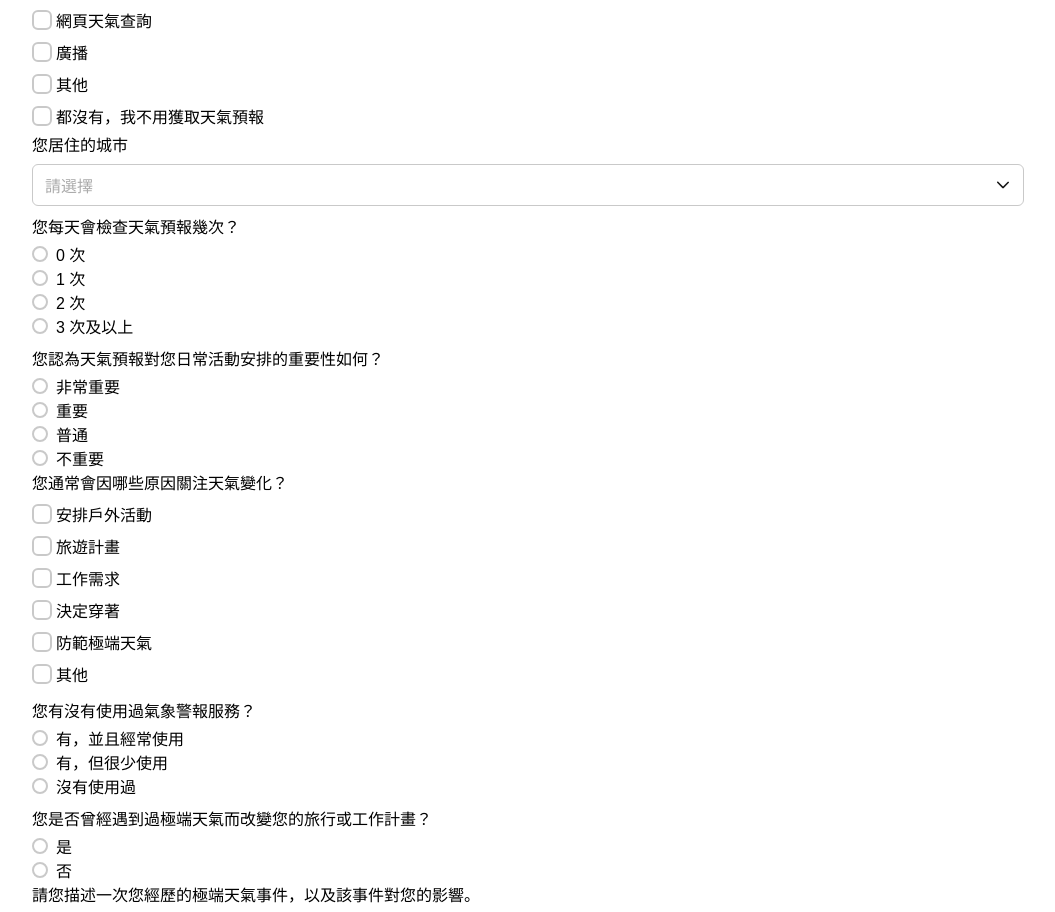
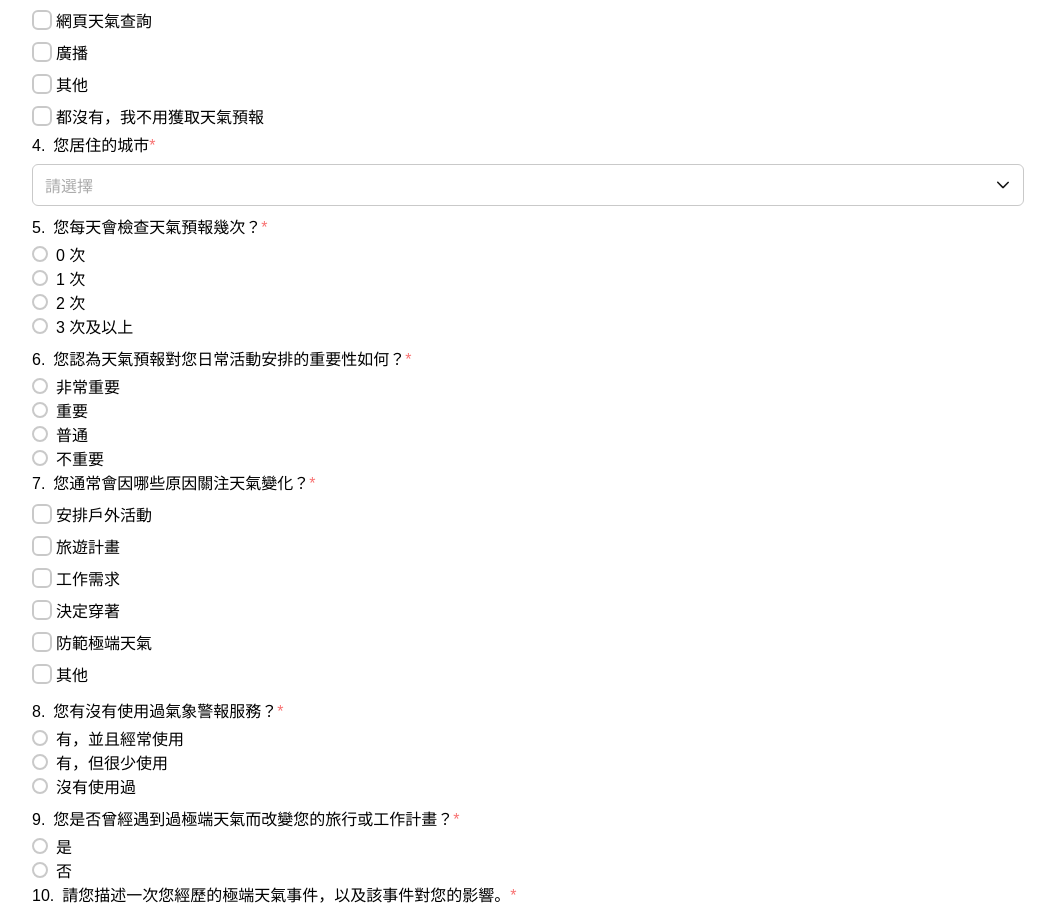
Before and after one commit to eee317/my-weather, a Vue app: page /#/questionnaire in a window 1280 px wide. Shown: the part 990-1902 px from the top of the page, without its empty margins (112-1167 px from the left). Built offline with nearby package versions, Linux system fonts and the light colour scheme; a web font is replaced by a local one.

Commit message:
增加題目序號、必填狀態

```diff
--- a/src/components/FormComp/Checkbox_Other.vue
+++ b/src/components/FormComp/Checkbox_Other.vue
@@ -20,6 +20,14 @@ const props = defineProps({
   invalid:{
     type:Boolean,
     required: true,
+  },
+  required:{
+    type:Boolean,
+    required: true
+  },
+  index:{
+    type: Number,
+    required:true
   },
   otherQuestion: {
     type: String,
@@ -68,8 +76,8 @@ watch(
 </script>
 <template>
   <div>
-    <p class="mb-1 mt-0">{{ question }}</p>
-    <p v-if="invalidText" class="text-red-400 mt-0 mb-2">{{ invalidText }}</p>
+    <p class="mb-1 mt-0"><span class="pr-2 py-2">{{ index }}.</span>{{ question }}<span v-if="required" class="text-red-400">*</span></p>
+    <p v-if="invalidText && invalid" class="text-red-400 mt-0 mb-2">{{ invalidText }}</p>
     <div
       v-for="category in categories"
       :key="category.key + questionId"
--- a/src/components/FormComp/DropdownDef.vue
+++ b/src/components/FormComp/DropdownDef.vue
@@ -12,6 +12,14 @@
   invalid:{
     type:Boolean,
     required: true
+  },
+  required:{
+    type:Boolean,
+    required: true
+  },
+  index:{
+    type: Number,
+    required:true
   },
   placeholder:{
     type: String,
@@ -33,8 +41,8 @@ watch(()=> model.value, ( newValue ) => {
 </script>
 <template>
   <div>
-    <p class="mb-2 mt-0">{{ question }}</p>
-    <p v-if="invalidText" class="text-red-400 mt-0 mb-2">{{ invalidText }}</p>
+    <p class="mb-2 mt-0"><span class="pr-2 py-2">{{ index }}.</span>{{ question }}<span v-if="required" class="text-red-400">*</span></p>
+    <p v-if="invalidText && invalid" class="text-red-400 mt-0 mb-2">{{ invalidText }}</p>
       <Dropdown
         v-model="model"
         :options="categories"
--- a/src/components/FormComp/QuestionForm.vue
+++ b/src/components/FormComp/QuestionForm.vue
@@ -18,6 +18,7 @@ import TextareaDef from "@/components/FormComp/TextareaDef.vue";
 import DropdownDef from "./DropdownDef.vue";
 import { radioBtnDef, checkboxOther } from '@/utils/validateUtils';
 
+
 const emit = defineEmits(['onSent']);
 const model = defineModel("model");
 const querstionData = ref([
@@ -26,7 +27,7 @@ const querstionData = ref([
     key: "Gender",
     value: model.value.Gender,
     invalid: false,
-    required: false,
+    required: true,
     maxLenth: null, //number表示有限制字數、null表示沒有限制字數
     invalidText: "",
     options: qaGrnder.options,
@@ -39,7 +40,7 @@ const querstionData = ref([
     key: "Age",
     value: model.value.Age,
     invalid: false,
-    required: false,
+    required: true,
     maxLenth: null, //number表示有限制字數、null表示沒有限制字數
     invalidText: "",
     options: qaAge.options,
@@ -54,7 +55,7 @@ const querstionData = ref([
     key: "GetInf",
     value: model.value.GetInf,
     invalid: false,
-    required: false,
+    required: true,
     maxLenth: null, //number表示有限制字數、null表示沒有限制字數
     invalidText: "",
     options: qaGetInf.options,
@@ -67,7 +68,7 @@ const querstionData = ref([
     key: "City",
     value: model.value.City,
     invalid: false,
-    required: false,
+    required: true,
     maxLenth: null, //number表示有限制字數、null表示沒有限制字數
     invalidText: "",
     options: qaCity.options,
@@ -81,7 +82,7 @@ const querstionData = ref([
     key: "CheckTimes",
     value: model.value.CheckTimes,
     invalid: false,
-    required: false,
+    required: true,
     maxLenth: null, //number表示有限制字數、null表示沒有限制字數
     invalidText: "",
     options: qaCheckTimes.options,
@@ -94,7 +95,7 @@ const querstionData = ref([
     key: "Important",
     value: model.value.Important,
     invalid: false,
-    required: false,
+    required: true,
     maxLenth: null, //number表示有限制字數、null表示沒有限制字數
     invalidText: "",
     options: qaImportant.options,
@@ -110,7 +111,7 @@ const querstionData = ref([
     key: "Reason",
     value: model.value.Reason,
     invalid: false,
-    required: false,
+    required: true,
     maxLenth: null, //number表示有限制字數、null表示沒有限制字數
     invalidText: "",
     options: qaReason.options,
@@ -123,7 +124,7 @@ const querstionData = ref([
     key: "UseService",
     value: model.value.UseService,
     invalid: false,
-    required: false,
+    required: true,
     maxLenth: null, //number表示有限制字數、null表示沒有限制字數
     invalidText: "",
     options: qaUseService.options,
@@ -136,7 +137,7 @@ const querstionData = ref([
     key: "YorN",
     value: model.value.YorN,
     invalid: false,
-    required: false,
+    required: true,
     maxLenth: null, //number表示有限制字數、null表示沒有限制字數
     invalidText: "",
     options: qaYorN.options,
@@ -149,7 +150,7 @@ const querstionData = ref([
     key: "Describe",
     value: model.value.Describe,
     invalid: false,
-    required: false,
+    required: true,
     maxLenth: null, //number表示有限制字數、null表示沒有限制字數
     invalidText: "",
     options: qaDescribe.options,
@@ -188,7 +189,7 @@ watch(()=> model.value.onSend, (newValue) => {
 
 </script>
 <template>
-  <div v-for="topic in querstionData">
+  <div v-for="(topic, idx) in querstionData">
     <QuestionRadio
       v-if="topic.type === 'Radio'"
       v-model:selectedCategory="model[topic.key]"
@@ -198,6 +199,8 @@ watch(()=> model.value.onSend, (newValue) => {
       :invalid="topic.invalid"
       :questionId="topic.questionId"
       :invalidText="topic.invalidText"
+      :required="topic.required"
+      :index="idx + 1"
     ></QuestionRadio>
     <CheckBox_Other
       v-if="topic.type === 'CheckboxOther'"
@@ -210,6 +213,8 @@ watch(()=> model.value.onSend, (newValue) => {
       :questionId="topic.questionId"
       :otherQuestion="topic.otherQuestion"
       :invalidText="topic.invalidText"
+      :required="topic.required"
+      :index="idx + 1"
     ></CheckBox_Other>
     <DropdownDef
       v-if="topic.type === 'Dropdown'"
@@ -220,6 +225,8 @@ watch(()=> model.value.onSend, (newValue) => {
       :categories="topic.options"
       :invalid="topic.invalid"
       :invalidText="topic.invalidText"
+      :required="topic.required"
+      :index="idx + 1"
     ></DropdownDef>
     <TextareaDef v-if="topic.type === 'TextareaDef'"
       v-model:model="model[topic.key]"
@@ -228,6 +235,8 @@ watch(()=> model.value.onSend, (newValue) => {
       :placeholder="topic.placeholder"
       :invalid="topic.invalid"
       :invalidText="topic.invalidText"
+      :required="topic.required"
+      :index="idx + 1"
   ></TextareaDef>
   </div>
 
--- a/src/components/FormComp/RadioButtonDef.vue
+++ b/src/components/FormComp/RadioButtonDef.vue
@@ -9,6 +9,14 @@
   question: {
     type: String,
     required: true
+  },
+  required:{
+    type:Boolean,
+    required: true
+  },
+  index:{
+    type: Number,
+    required:true
   },
   invalid:{
     type:Boolean,
@@ -28,7 +36,6 @@
 const selectedCategory = defineModel('selectedCategory');
 watch(()=> selectedCategory.value, (newValue) =>{
   if(selectedCategory.value !== ''){
-    //props.invalid.value = false;
     emits("update:invalid", false)
   }
 })
@@ -39,8 +46,8 @@ watch(()=> selectedCategory.value, (newValue) =>{
 </script>
 <template>
   <div>
-    <p class="mt-2 mb-1">{{ question }}</p>
-    <p v-if="invalidText" class="text-red-400 mt-0 mb-2">{{ invalidText }}</p>
+    <p class="mt-2 mb-1"><span class="pr-2 py-2">{{ index }}.</span>{{ question }}<span v-if="required" class="text-red-400">*</span></p>
+    <p v-if="invalidText && invalid" class="text-red-400 mt-0 mb-2">{{ invalidText }}</p>
     <div v-for="category in categories" :key="category.key + questionId" class="flex items-center">
         <RadioButton v-model="selectedCategory" :inputId="category.key + questionId" name="dynamic" :value="category.value" :invalid="invalid" />
         <label :for="category.key + questionId" class="ml-2" :class="{ 'text-primary-400': selectedCategory === category.value }">{{ category.value }}</label>
--- a/src/components/FormComp/TextareaDef.vue
+++ b/src/components/FormComp/TextareaDef.vue
@@ -13,6 +13,14 @@ const props = defineProps({
   invalid:{
     type:Boolean,
     required: true
+  },
+  required:{
+    type:Boolean,
+    required: true
+  },
+  index:{
+    type: Number,
+    required:true
   },
   invalidText:{
     type: String,
@@ -30,8 +38,8 @@ watch(()=> model.value, ( newValue ) => {
 </script>
 <template>
   <div>
-    <p class="mb-2 mt-0">{{ question }}</p>
-    <p v-if="invalidText" class="text-red-400 mt-0 mb-2">{{ invalidText }}</p>
+    <p class="mb-2 mt-0"><span class="pr-2 py-2">{{ index }}.</span>{{ question }}<span v-if="required" class="text-red-400">*</span></p>
+    <p v-if="invalidText && invalid" class="text-red-400 mt-0 mb-2">{{ invalidText }}</p>
     <Textarea v-model="model" :invalid="invalid" rows="5" cols="30" class="w-full" :placeholder="placeholder" />
   </div>
 </template>
```
